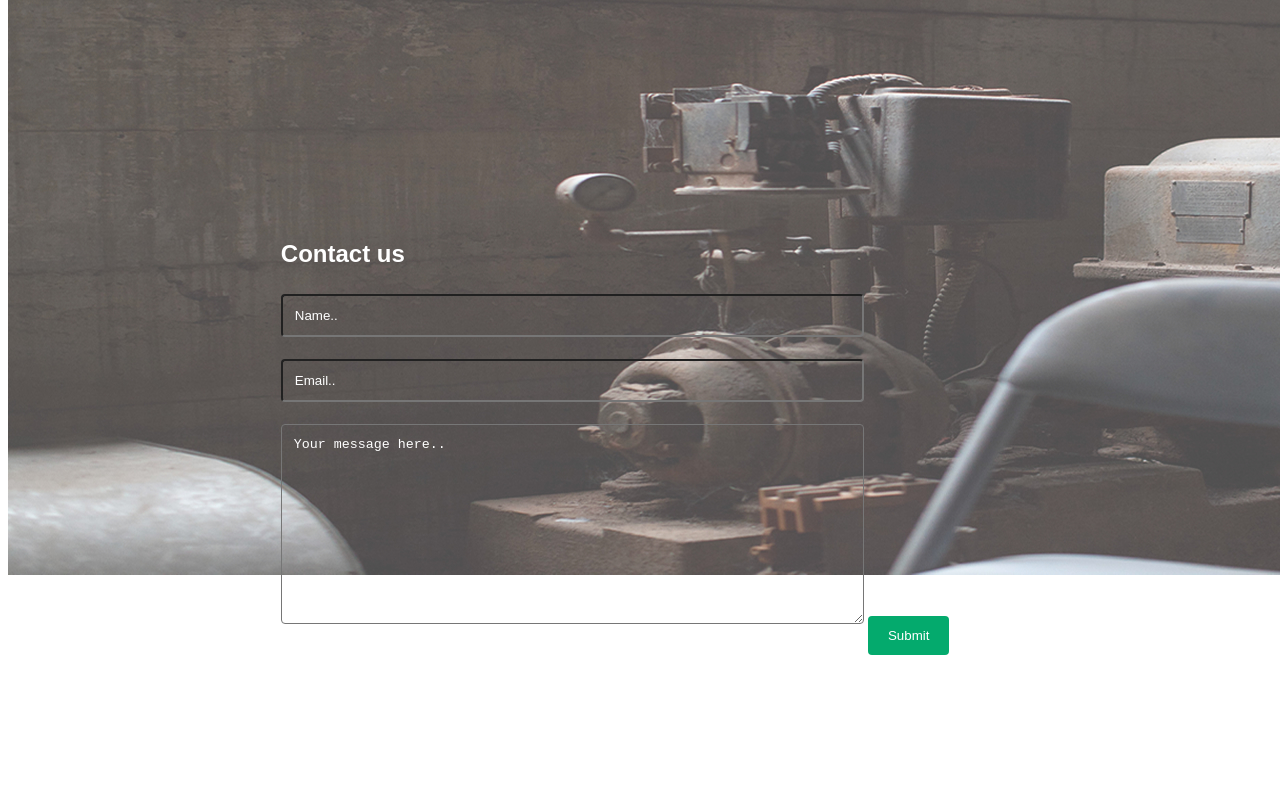
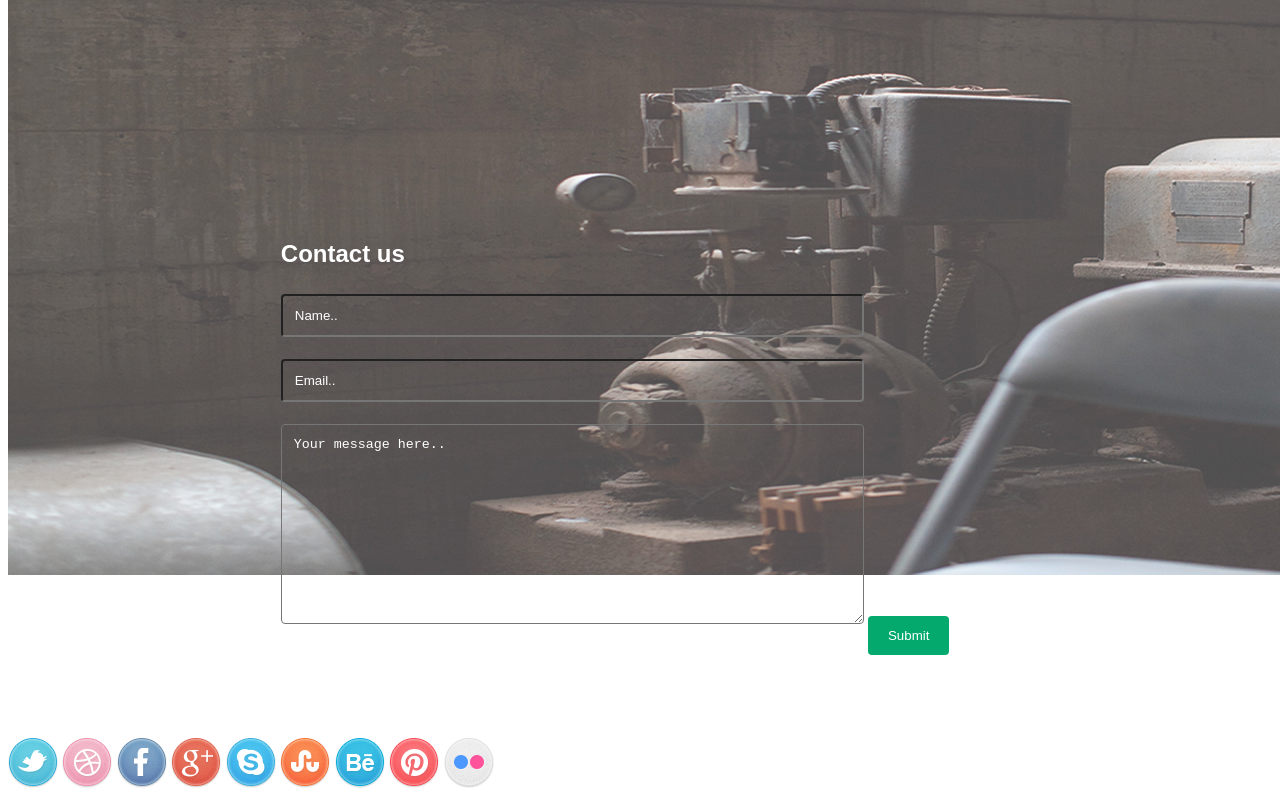
Before and after one commit to ErastusNjaramba/Delani-Studio, a plain HTML site: page index.html in a window 1280 px wide. Shown: the part 3598-4398 px from the top of the page. Before the commit the page ends 4336 px from the top, so only its background shows below. Drawn offline with Linux system fonts and the light colour scheme.

Commit message:
add social icons

```diff
--- a/index.html
+++ b/index.html
@@ -101,5 +101,16 @@
               </form>
           </div>
     </div>
+    <div class="social">
+      <img src="images/social_icons/twitter.png" alt="">
+      <img src="images/social_icons/dribble.png" alt="">
+      <img src="images/social_icons/facebook.png" alt="">
+      <img src="images/social_icons/g_plus.png" alt="">
+      <img src="images/social_icons/skype.png" alt="">
+      <img src="images/social_icons/stumble_upon.png" alt="">
+      <img src="images/social_icons/behance.png" alt="">
+      <img src="images/social_icons/pinterest.png" alt="">
+      <img src="images/social_icons/flickr.png" alt="">
+    </div>
 </body>
 </html>
```
